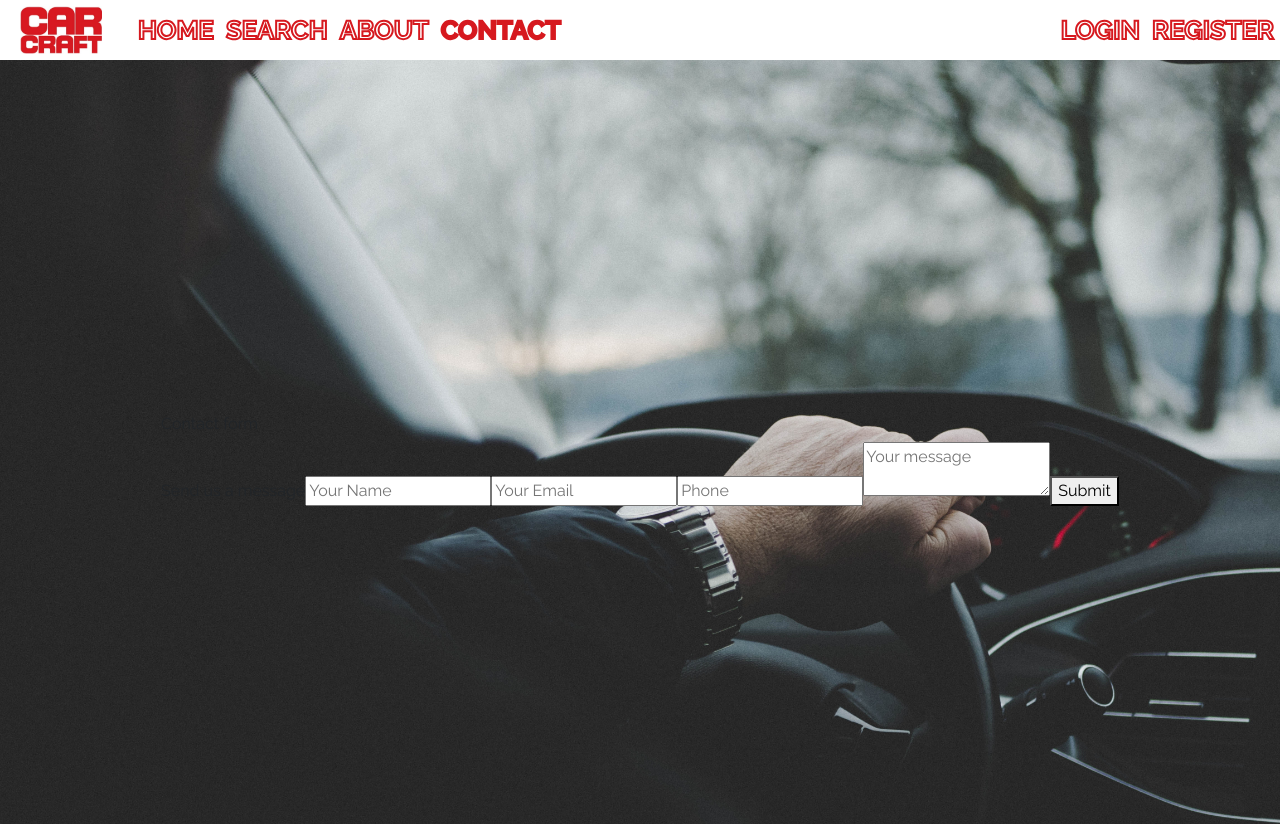
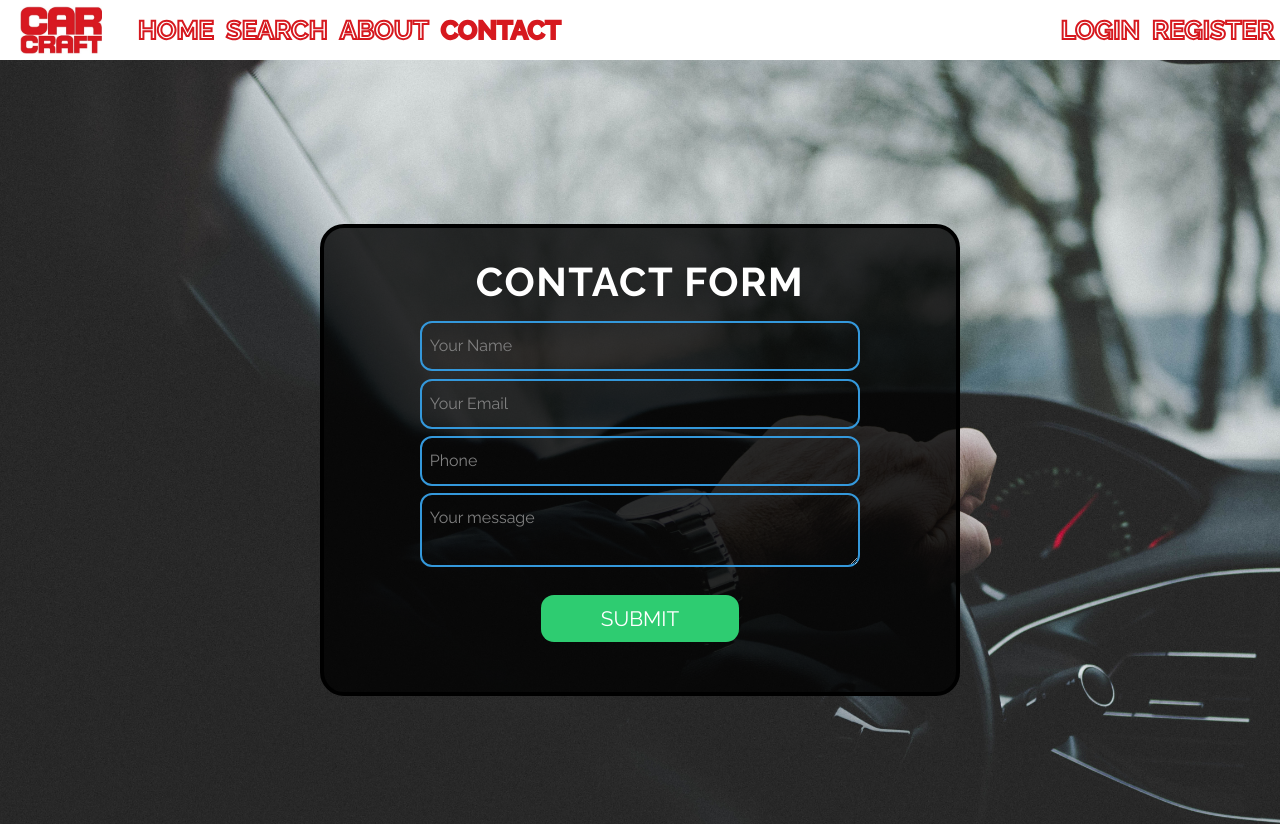
Before and after one commit to valsinay/Car-Craft-App, a React (Create React App) app in the folder client/: page /contacts in a window 1280 px wide. Shown: the top 824 px of the page. Built offline with nearby package versions, Linux system fonts and the light colour scheme; a web font is replaced by a local one.

Commit message:
Contact form  css updated

```diff
--- a/client/src/components/Contacts/Contacts.jsx
+++ b/client/src/components/Contacts/Contacts.jsx
@@ -1,43 +1,48 @@
-import React, { Component } from 'react';
-import styles from './Contacts.module.scss'
+import React, { Component } from "react";
+import styles from "./Contacts.module.scss";
 
-class Contacts extends Component {
-
-    render() {
+export default function Contacts() {
   return (
-            <form className='authForm contact' >
-                <h2>Contact form</h2>
-                <span>Send us a message</span>
+    <form className={styles.form}>
+      <h2 className={styles.contactHeading}>Contact form</h2>
       <input
-                    type='name'
+        type="name"
         name="name"
+        autoComplete="off"
         placeholder="Your Name"
+        className={styles.username}
         // value={data.username}
         //onChange={this.handleChange}
       />
       <input
-                    type='email'
+        type="email"
         name="email"
         placeholder="Your Email"
+        autoComplete="off"
+        className={styles.email}
         // value={data.password}
         // onChange={this.handleChange}
       />
       <input
-                    type='phone'
-                    name='phone'
+        type="phone"
+        name="phone"
         placeholder="Phone"
+        autoComplete="off"
+        className={styles.phone}
       />
+
       <textarea
-                    type='text'
+        type="text"
         name="text"
+        autoComplete="off"
         placeholder="Your message"
+        className={styles.message}
         // value={data.confirmPassword}
         // onChange={this.handleChange}
       />
-                <button className="submitBtn" type='submit'>Submit</button>
+      <button className={styles.submitBtn} type="submit">
+        Submit
+      </button>
     </form>
-        )
+  );
 }
-}
-
-export default Contacts;
--- a/client/src/components/Contacts/Contacts.module.scss
+++ b/client/src/components/Contacts/Contacts.module.scss
@@ -1,79 +1,85 @@
-// @import url('https://fonts.googleapis.com/css?family=Gelasio&display=swap');
+
+.form {
+  display: flex;
+  flex-direction: column;
+  background: #191919;
+  min-width: 450px;
+  width: 50%;
+  height: 59vh;
+  justify-content: space-between;
+  align-items: center;
+  text-align: center;
+  border: 0.3em solid black;
+  border-radius: 1.5em;
+  background: var(--contact-form-background, rgb(0, 0, 0, 0.8));
+  padding: 30px;
 
 
-// .contact{
-//     width:50em;
-//     padding:40px;
-//     position: absolute;
-//     top:40%;
-//     left:50%;
-//     transform: translate(-50%,-50%);
-//     background:#191919;
-//     text-align: center;
-//     border:0.3em solid #3498db;
-//     border-radius: 3em;
-//     background:var(--contact-form-background, rgb(0,0,0,0.8));
-//     }
+.contactHeading {
+  color: white;
+  text-transform: uppercase;
+  font-size: 2.5em;
+  font-weight: 700;
+  letter-spacing: 1.5px;
 
-//     .authForm h2{
-//         color:white;
-//         text-transform: uppercase;
-//         font-weight: 700;
-//         font-size: 40px;
-//     }
+}
 
-//     .authForm input[type="name"]::placeholder, input[type="email"]::placeholder{
-//     color:#808080;
-//     }
+// .username::placeholder,
+// .email::placeholder,
+// .phone::placeholder,
+// .message::placeholder {
+//   color: #808080;
+// }
 
-//     .authForm input[type="name"], .authForm input[type="email"],.authForm textarea,.authForm input[type="phone"]{
-//         border:0;
-//         background:none;
-//         display: block;
-//         margin: 20px auto;
-//         text-align: left;
-//         border:2px solid #3498db;
-//         padding:14px 10px;
-//         width:400px;
-//         outline:none;
-//         color:white;
-//         border-radius: 24px;
-//         transition: 0.25s;
-//     }
+.username,
+.email,
+.phone,
+.message{
+    border: 0;
+    background: none;
+    display: block;
+    text-align: left;
+    border: 2px solid #3498db;
+    padding: 11px 8px;
+    width: 77%;
+    outline: none;
+    color: white;
+    border-radius: 12px;
+    transition: 0.25s;
 
-//     .authForm input[type="name"]:hover, .authForm input[type="email"]:hover,.authForm input[type="phone"]:hover{
-//         border:2px solid #2ecc71;
-//     }
+    &::placeholder{
+        color: #808080;
+    }
+  &:focus{
+    border: 2px solid #2ecc71
 
-//     span{
-//         color:white;
-//         font-family: 'Gelasio', serif;
-//         font-style: italic;
-//         font-weight: bold;
-//         font-size:20px;
-//         color:#2ecc71;
-//     }
-//     .authForm textarea:hover{
-//         width:400px;
-//         height:100px;
-//         border:2px solid #2ecc71;
-//     }
-//     .submitBtn{
-//         border:0;
-//         background:none;
-//         display: block;
-//         margin:20px auto;
-//         text-align: center;
+  }
+}
 
-//         border:2px solid #2ecc71;
-//         padding:10px 30px;
-//         outline: none;
-//         color:white;
-//         border-radius: 23px;
-//         transition: 0.25s;
-//     }
+.authForm input[type="name"]:hover,
+.authForm input[type="email"]:hover,
+.authForm input[type="phone"]:hover {
+  border: 2px solid #2ecc71;
+}
 
 
-//     .submitBtn:hover{
-//         background:#2ecc71;
-//     }
+.submitBtn {
+    background: none;
+    display: block;
+    margin: 20px auto;
+    text-align: center;
+    border-style: none;
+    padding: 8px 60px;
+    outline: none;
+    color: white;
+    border-radius: 13px;
+    transition: 0.25s;
+    background: #2ecc71;
+    text-transform: uppercase;
+    font-size: 1.3em;
+
+    &:hover {
+      background: #1a924c;
+    }
+  }
+}
--- a/client/src/components/Login/Login.module.scss
+++ b/client/src/components/Login/Login.module.scss
@@ -3,8 +3,7 @@
   justify-content: center;
   align-items: center;
   min-height: 100vh;
-  width: 75vw;
-
+  width: 65vw;
 
   .authForm {
     display: flex;
@@ -12,8 +11,8 @@
     background: #191919;
     min-width: 450px;
     width: 50%;
-    height: 55vh;
-    justify-content: space-evenly;
+    height: 59vh;
+    justify-content: space-between;
     align-items: center;
     text-align: center;
     border: 0.3em solid black;
@@ -26,6 +25,7 @@
       text-transform: uppercase;
       font-size: 2.5em;
       font-weight: 700;
+      letter-spacing: 1.5px;
     }
 
     .username::placeholder,
@@ -41,12 +41,11 @@
       text-align: left;
       border: 2px solid #3498db;
       padding: 11px 8px;
-      width: 80%;
+      width: 77%;
       outline: none;
       color: white;
       border-radius: 12px;
       transition: 0.25s;
-
     }
 
     .username:focus,
@@ -57,25 +56,7 @@
       //   border: 2px solid #2ecc71;
       // }
     }
-    .submitBtn {
-      background: none;
-      display: block;
-      margin: 20px auto;
-      text-align: center;
-      border-style: none;
-      padding: 8px 60px;
-      outline: none;
-      color: white;
-      border-radius: 13px;
-      transition: 0.25s;
-      background: #2ecc71;
-      text-transform: uppercase;
-      font-size: 1.3em;
-    }
 
-    .submitBtn:hover {
-      background: #1a924c;
-    }
 
     .toast-container {
       color: white !important;
@@ -94,7 +75,6 @@
         text-decoration: none;
         color: white;
         margin-left: 5px;
-
       }
       & :hover {
         text-decoration: none;
@@ -102,4 +82,23 @@
       }
     }
   }
+  .submitBtn {
+    background: none;
+    display: block;
+    margin: 20px auto;
+    text-align: center;
+    border-style: none;
+    padding: 8px 60px;
+    outline: none;
+    color: white;
+    border-radius: 13px;
+    transition: 0.25s;
+    background: #2ecc71;
+    text-transform: uppercase;
+    font-size: 1.3em;
+
+    &:hover {
+      background: #1a924c;
+    }
+  }
 }
--- a/client/src/components/Register/Register.module.scss
+++ b/client/src/components/Register/Register.module.scss
@@ -3,7 +3,7 @@
   justify-content: center;
   align-items: center;
   min-height: 100vh;
-  width: 85vw;
+  width: 75vw;
 
   .authForm {
     display: flex;
@@ -42,7 +42,7 @@
       text-align: left;
       border: 2px solid #3498db;
       padding: 11px 8px;
-      width: 90%;
+      width: 77%;
       outline: none;
       color: white;
       border-radius: 12px;
@@ -73,7 +73,7 @@
       text-transform: uppercase;
       font-size: 1.3em;
 
-      &f:hover {
+      &:hover {
         background: #1a924c;
       }
     }
```
Lines whose indentation alone changed are shown as unchanged.
